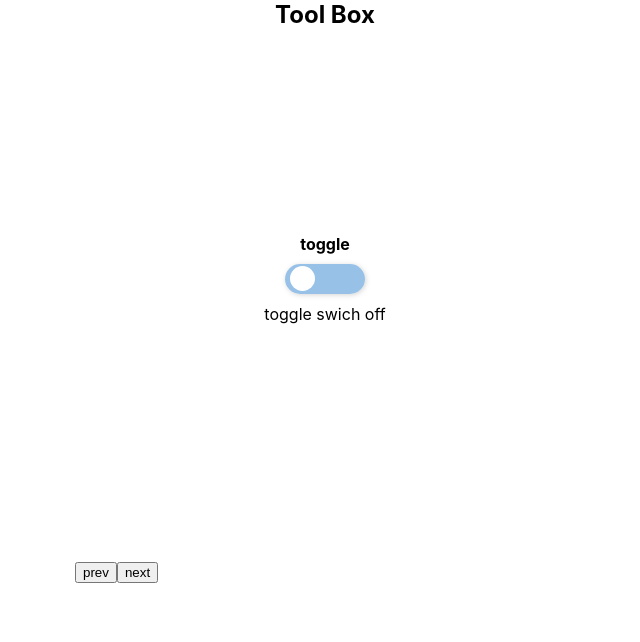
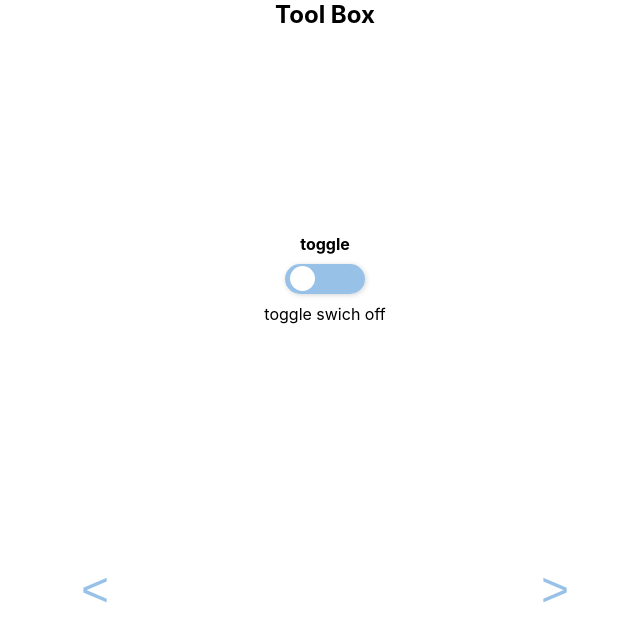
Before and after one commit to youngjeJO/Tool-Box, a React (Create React App) app: page / in a window 1280 px wide. Shown: the top 642 px of the page, without its empty margins (315-955 px from the left). Built offline with nearby package versions, Linux system fonts and the light colour scheme.

Commit message:
Refactor/7-slider UX

```diff
--- a/src/components/Slide.js
+++ b/src/components/Slide.js
@@ -1,4 +1,4 @@
-import React, { useState, useRef, useEffect } from 'react';
+import React, { useState, useRef } from 'react';
 import styled from 'styled-components';
 import Toggle from './Toggle';
 import Modal from './Modal';
@@ -7,34 +7,43 @@ import Tag from './Tag';
 import AutoComplete from './AutoComplete';
 
 const slide = () => {
-  const [currentSlide, setCurrentSlide] = useState(0);
+  const [currentSlide, setCurrentSlide] = useState(1);
   const slideRef = useRef(null);
-  // const totalList = slideRef.current.childNodes.length;
+  let timer;
 
-  useEffect(() => {
-    slideRef.current.style.transition = 'all 0.5s ease-in-out';
-    slideRef.current.style.transform = `translateX(-${currentSlide}00%)`;
-    console.log(slideRef.current.childNodes);
-  }, [currentSlide]);
+  const slideChange = (targetIndex) => {
+    const totalList = slideRef.current.childNodes;
+    slideRef.current.style.transition = '500ms';
+    setCurrentSlide(targetIndex);
+    clearTimeout(timer);
+    timer = setTimeout(() => {
+      slideRef.current.style.transition = '0s';
+      if (targetIndex < 1) {
+        targetIndex = totalList.length - 2;
+      } else if (targetIndex === totalList.length - 1) {
+        targetIndex = 1;
+      } else {
+        return;
+      }
+      setCurrentSlide(targetIndex);
+    }, [450]);
+  };
 
-  const nextSlide = () => {
-    if (currentSlide >= 5 - 1) {
-      setCurrentSlide(0);
-    } else {
-      setCurrentSlide(currentSlide + 1);
-    }
-  };
-  const prevSlide = () => {
-    if (currentSlide <= 0) {
-      setCurrentSlide(5 - 1);
-    } else {
-      setCurrentSlide(currentSlide - 1);
-    }
+  const nextSlide = (e) => {
+    const targetIndex =
+      e.target.id === 'prev' ? currentSlide - 1 : currentSlide + 1;
+    slideChange(targetIndex);
   };
 
   return (
     <>
-      <BoxContainer ref={slideRef}>
+      <BoxContainer
+        ref={slideRef}
+        style={{ transform: `translateX(-${currentSlide}00%)` }}
+      >
+        <SlideBox className="items">
+          <AutoComplete />
+        </SlideBox>
         <SlideBox className="items">
           <Toggle />
         </SlideBox>
@@ -50,14 +59,18 @@ const slide = () => {
         <SlideBox className="items">
           <AutoComplete />
         </SlideBox>
+        <SlideBox className="items">
+          <Toggle />
+        </SlideBox>
       </BoxContainer>
-
-      <button type="button" onClick={prevSlide}>
-        prev
-      </button>
-      <button type="button" onClick={nextSlide}>
-        next
-      </button>
+      <BtnBox>
+        <button type="button" id="prev" onClick={nextSlide}>
+          &lt;
+        </button>
+        <button type="button" id="next" onClick={nextSlide}>
+          &gt;
+        </button>
+      </BtnBox>
     </>
   );
 };
@@ -69,9 +82,16 @@ const BoxContainer = styled.div`
   margin-bottom: 2em;
   display: flex;
 `;
-const SlideBox = styled.div`
-  img {
-    height: 500px;
-    width: 500px;
+const SlideBox = styled.div``;
+
+const BtnBox = styled.div`
+  margin: 0 auto;
+  display: flex;
+  justify-content: space-between;
+  button {
+    border: none;
+    color: #97c1e7;
+    background-color: unset;
+    font-size: 48px;
   }
 `;
--- a/src/components/Tag.js
+++ b/src/components/Tag.js
@@ -43,7 +43,6 @@ const tag = () => {
         {pushTag}
         <input
           onChange={onChange}
-          // onKeyUp={keyUpEvent}
           value={inputVal}
           placeholder="Press enter to add tags"
           type="text"
```
